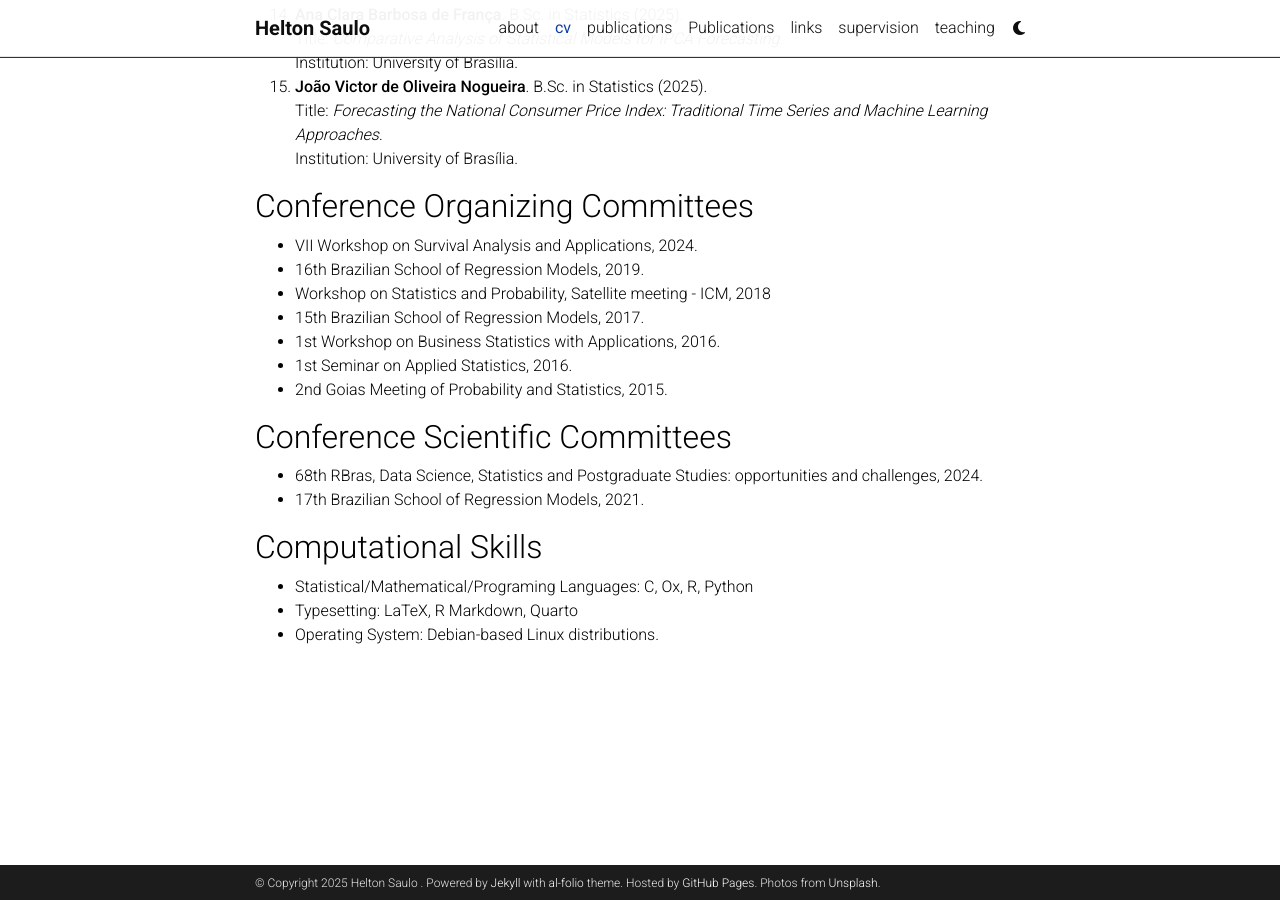
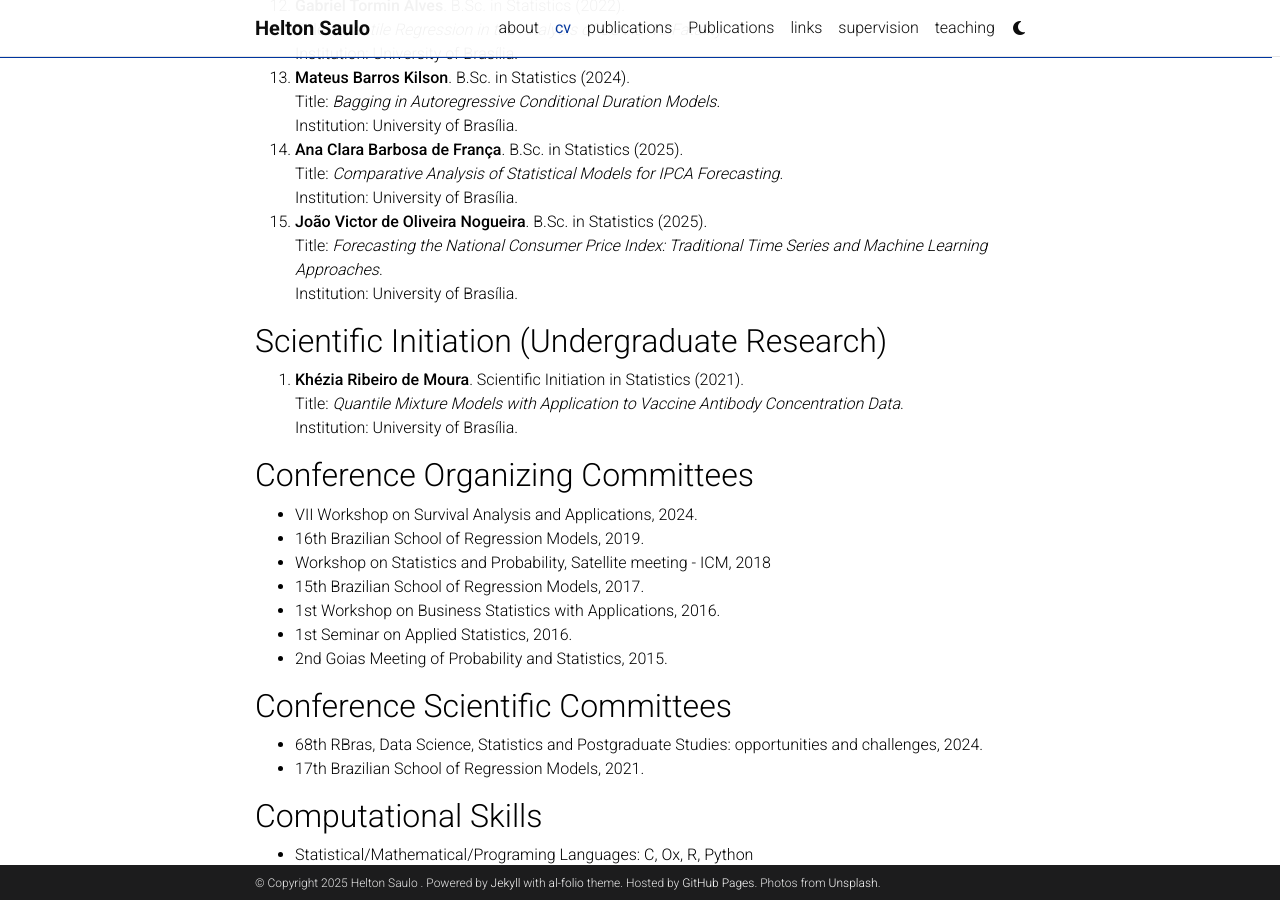
Before and after one commit to heltonsaulo/heltonsaulo.github.io, a Jekyll site: the page built from _pages/cv.md, in a window 1280 px wide and 900 px high, scrolled down 15087 px. Built offline with Jekyll 4.4.1, drawn with Linux system fonts in a browser that asks for light colours; comment, search, counter and statistics services are not loaded; a style sheet for code colours, icons or effects is not loaded; some of the changed text lies outside the part shown.

Commit message:
Update cv.md

```diff
--- a/_pages/cv.md
+++ b/_pages/cv.md
@@ -333,6 +333,12 @@
 49. Alexandria Engineering Journal
 50. Journal of the Royal Statistical Society: Series A
 
+## Postdoctoral Supervision
+
+1. **Mario Ernesto Piscoya Diaz** (2025).
+   Postdoctoral Supervision.
+   Institution: University of Brasília.
+
 ## Graduate Students
 
 1. **Mário Fernando de Sousa**. M.Sc. in Economics (2016).
@@ -448,6 +454,12 @@
     Title: *Forecasting the National Consumer Price Index: Traditional Time Series and Machine Learning Approaches*.
     Institution: University of Brasília.
 
+## Scientific Initiation (Undergraduate Research)
+
+1. **Khézia Ribeiro de Moura**. Scientific Initiation in Statistics (2021).
+   Title: *Quantile Mixture Models with Application to Vaccine Antibody Concentration Data*.
+   Institution: University of Brasília.
+
 
 ## Conference Organizing Committees
 
```
